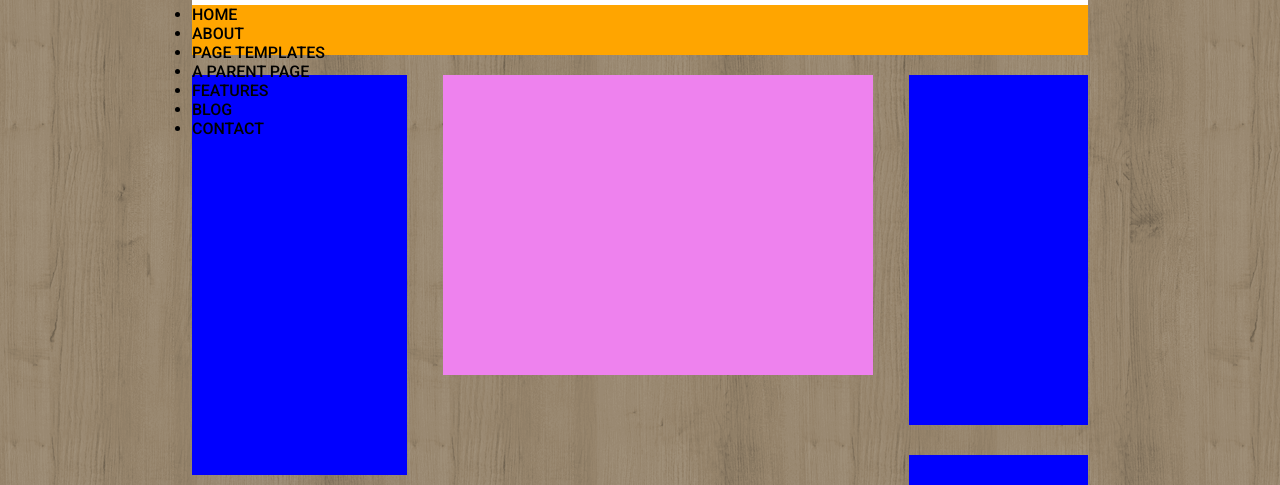
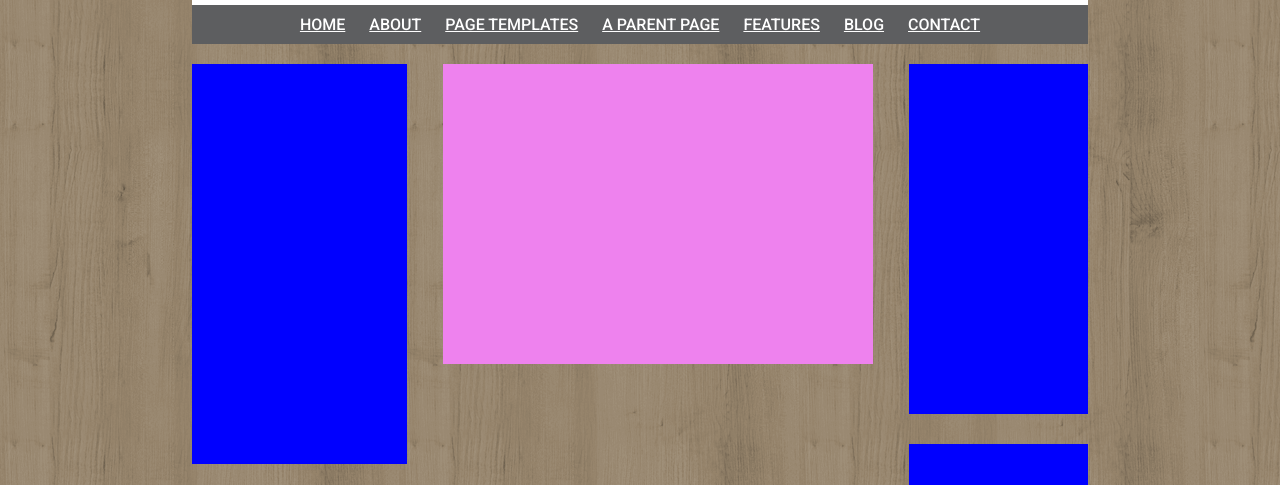
Before and after one commit to Simonecardinale/htmlcss-wp, a plain HTML site: page index.html in a window 1280 px wide. Shown: the part 315-800 px from the top of the page. Drawn offline with Linux system fonts and the light colour scheme.

Commit message:
nav bar complete

```diff
--- a/css/style.css
+++ b/css/style.css
@@ -42,9 +42,26 @@ text-align: center;
 /* barra menu */
 nav {
   width: 70vw;
-  height: 50px;
-  background-color: orange;
+  background-color: rgb(93, 94, 96);
   margin: 0 auto;
+  text-align: center;
+}
+
+.menu-item {
+  list-style: none;
+}
+
+.menu-item li {
+  display: inline-block;
+  padding: 10px;
+}
+
+.menu-item li:hover {
+  background-color: grey;
+}
+
+.menu-item a {
+  color: white;
 }
 
 /* /barra menu */
--- a/index.html
+++ b/index.html
@@ -18,14 +18,14 @@
 
     <!-- barra menu -->
     <nav>
-      <ul>
-        <li>HOME</li>
-        <li>ABOUT</li>
-        <li>PAGE TEMPLATES</li>
-        <li>A PARENT PAGE</li>
-        <li>FEATURES</li>
-        <li>BLOG</li>
-        <li>CONTACT</li>
+      <ul class="menu-item">
+        <li><a href="">HOME</a></li>
+        <li><a href="">ABOUT</a></li>
+        <li><a href="">PAGE TEMPLATES</a></li>
+        <li><a href="">A PARENT PAGE</a></li>
+        <li><a href="">FEATURES</a></li>
+        <li><a href="">BLOG</a></li>
+        <li><a href="">CONTACT</a></li>
       </ul>
     </nav>
     <!-- /barra menu -->
```
